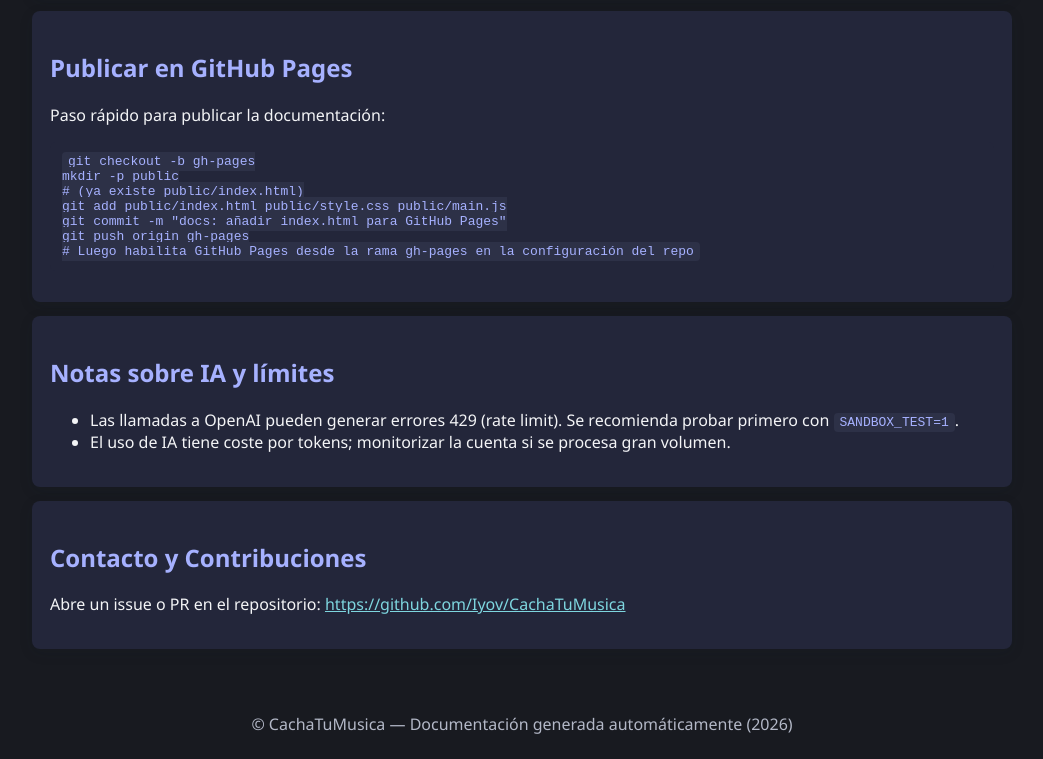
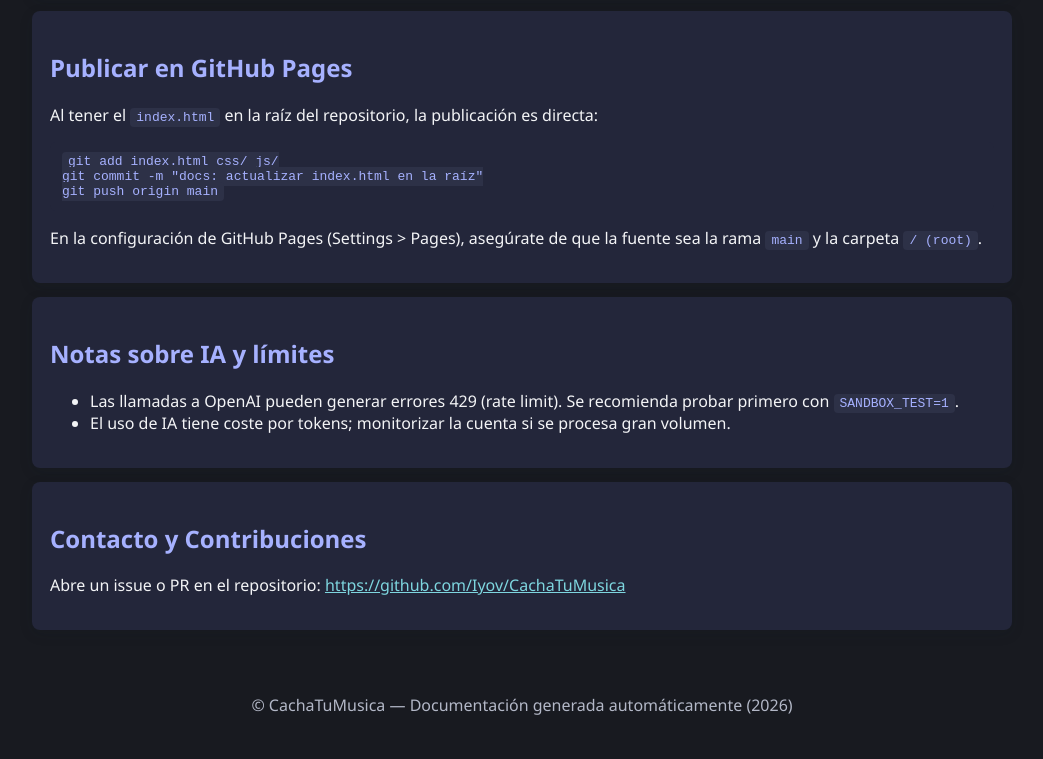
Before and after one commit to Iyov/TuneaTuMusica, a plain HTML site: page index.html in a window 1280 px wide. Shown: the part 1765-2524 px from the top of the page, without its empty margins (118-1161 px from the left). Drawn offline with Linux system fonts and the light colour scheme.

Commit message:
Agregar index.html al proyecto

```diff
--- a/public/index.html
+++ b/index.html
@@ -71,15 +71,11 @@
 
     <section class="box">
       <h2>Publicar en GitHub Pages</h2>
-      <p>Paso rápido para publicar la documentación:</p>
-      <pre><code>git checkout -b gh-pages
-mkdir -p public
-# (ya existe public/index.html)
-git add public/index.html public/style.css public/main.js
-git commit -m "docs: añadir index.html para GitHub Pages"
-git push origin gh-pages
-# Luego habilita GitHub Pages desde la rama gh-pages en la configuración del repo
-</code></pre>
+      <p>Al tener el <code>index.html</code> en la raíz del repositorio, la publicación es directa:</p>
+      <pre><code>git add index.html css/ js/
+git commit -m "docs: actualizar index.html en la raíz"
+git push origin main</code></pre>
+      <p>En la configuración de GitHub Pages (Settings > Pages), asegúrate de que la fuente sea la rama <code>main</code> y la carpeta <code>/ (root)</code>.</p>
     </section>
 
     <section class="box">
```
Also changed, not shown: css/index.css (renamed from public/css/index.css), js/index.js (renamed from public/js/index.js).
